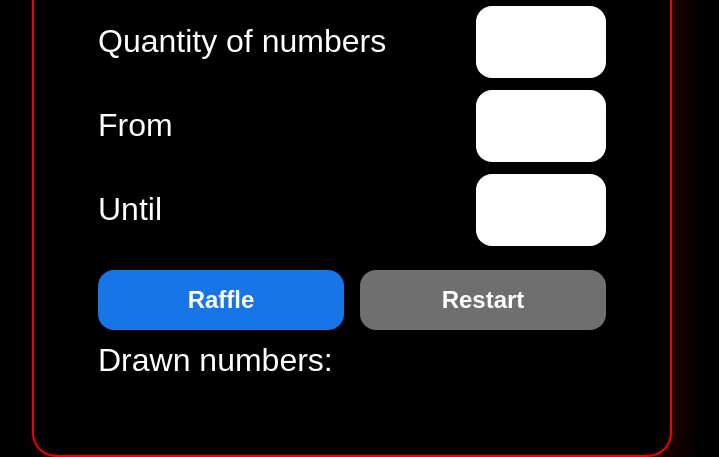
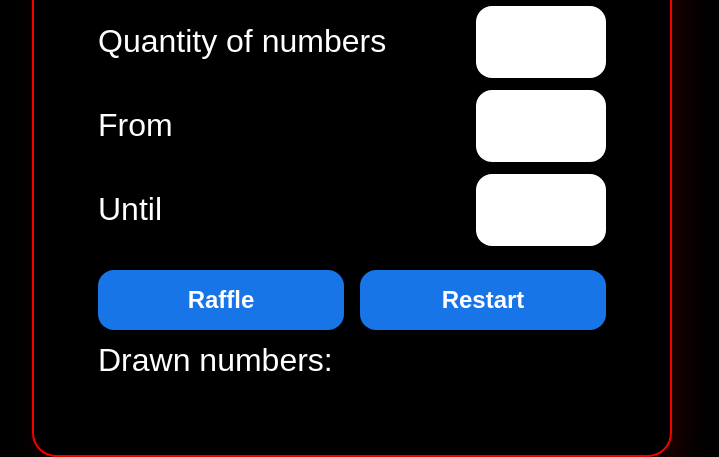
Before and after one commit to marcosvlt/random-number-generator, a plain HTML site: page index.html in a window 1280 px wide. Both pictures are taken after a click on the button "Raffle". Shown: the part 348-805 px from the top of the page, without its empty margins (288-1007 px from the left). Drawn offline with Linux system fonts and the light colour scheme; a web font is replaced by a local one.

Commit message:
feature enable button

```diff
--- a/app.js
+++ b/app.js
@@ -23,6 +23,7 @@ function raffle() {
 
     // console.log(`drawn = ${drawn}` );
     resultChange(drawn);
+    enableButton('btn-reset');
 
 }
 
@@ -38,3 +39,14 @@ function resultChange(draw) {
     result.innerHTML = `<label class="text_paragraph">Drawn numbers: ${draw}</label>`;
 
 }
+
+function enableButton(id) {
+    let field = document.getElementById(id);
+    if (field.classList.contains('container__button-disabled')) {
+        field.classList.replace("container__button-disabled","container__button");
+
+    } else {
+
+    }
+
+}
--- a/index.html
+++ b/index.html
@@ -34,8 +34,8 @@
                 </div>
 
                 <div class="chute container__buttons">
-                    <button onclick="raffle()" id="btn-sortear" class="container__button">Raffle</button>
-                    <button onclick="restart()" id="btn-reiniciar" class="container__button-disabled" >Restart</button>
+                    <button onclick="raffle()" id="btn-raffle" class="container__button">Raffle</button>
+                    <button onclick="restart()" id="btn-reset" class="container__button-disabled" >Restart</button>
                 </div>
 
                 <div class="container__text" id="result">
```
